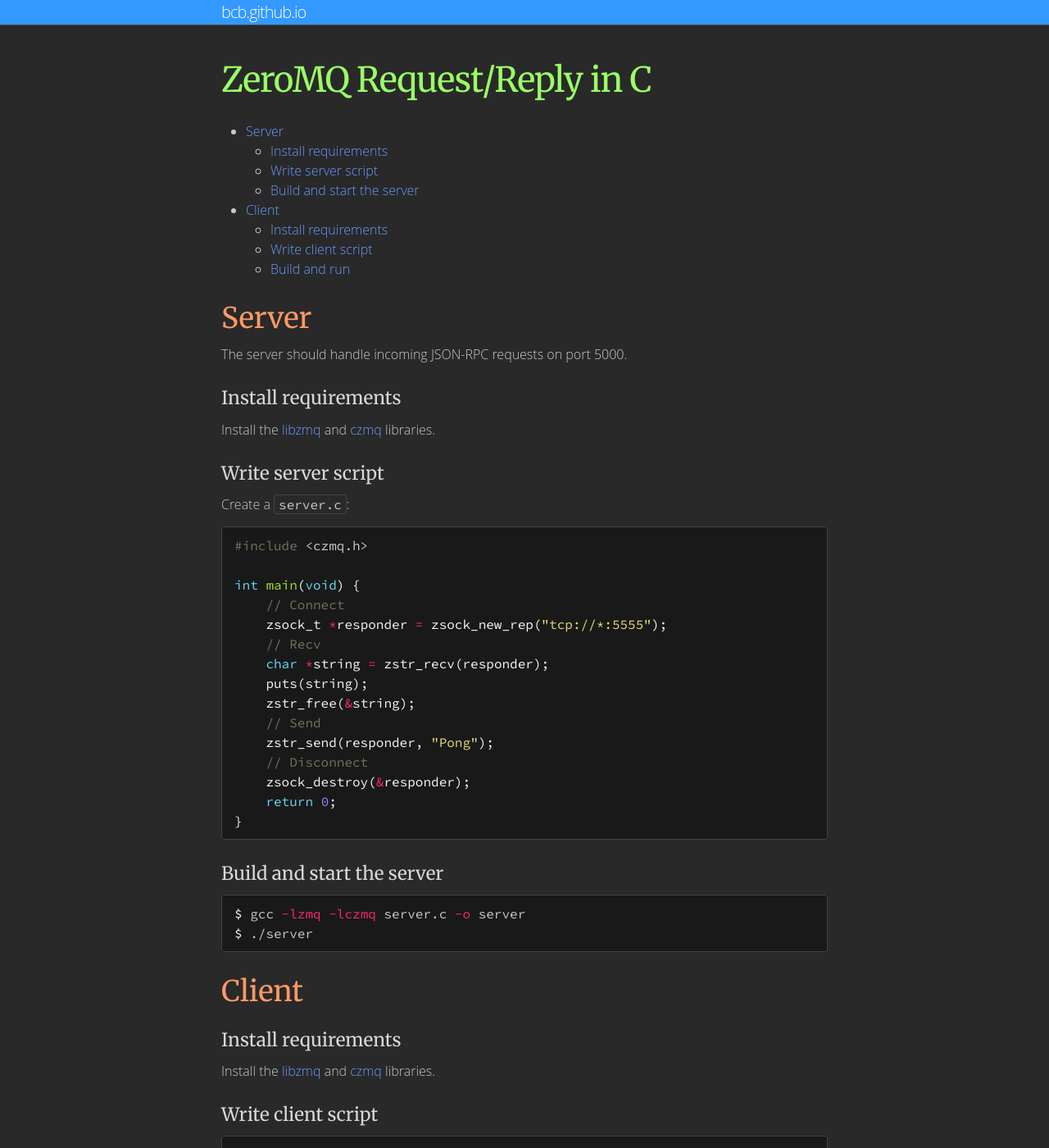
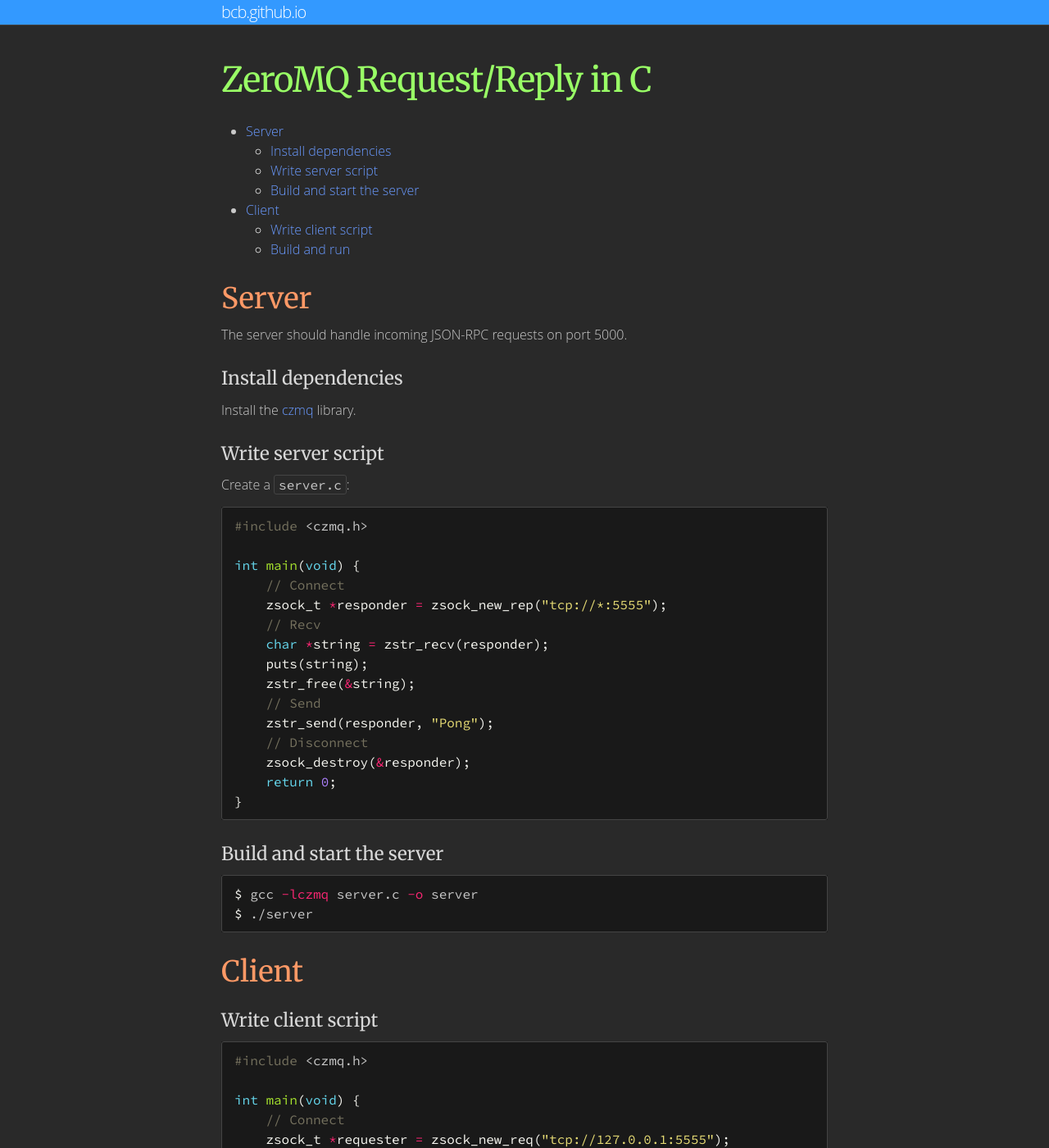
Before and after one commit to explodinglabs/explodinglabs.github.io, a Jekyll site: the page built from _c/zeromq-request-reply.markdown, in a window 1280 px wide and 1400 px high. Shown: the whole window at 82% size. Built offline with Jekyll 4.4.1, drawn with Linux system fonts in a browser that asks for light colours; some web fonts are replaced; some of the changed text lies outside the part shown.

Commit message:
Fix up zeromq in c doc

````diff
--- a/_c/zeromq-request-reply.markdown
+++ b/_c/zeromq-request-reply.markdown
@@ -11,11 +11,10 @@ Server
 
 The server should handle incoming JSON-RPC requests on port 5000.
 
-Install requirements
+Install dependencies
 --------------------
 
-Install the [libzmq](https://github.com/zeromq/libzmq) and
-[czmq](https://github.com/zeromq/czmq) libraries.
+Install the [czmq](https://github.com/zeromq/czmq) library.
 
 Write server script
 -------------------
@@ -44,18 +43,12 @@ Build and start the server
 --------------------------
 
 ```shell
-$ gcc -lzmq -lczmq server.c -o server
+$ gcc -lczmq server.c -o server
 $ ./server
 ```
 
 Client
 ======
-
-Install requirements
---------------------
-
-Install the [libzmq](https://github.com/zeromq/libzmq) and
-[czmq](https://github.com/zeromq/czmq) libraries.
 
 Write client script
 -------------------
@@ -82,7 +75,7 @@ Build and run
 -------------
 
 ```shell
-$ gcc -lzmq -lczmq client.c -o client
+$ gcc -lczmq client.c -o client
 $ ./client
-'pong'
+Pong
 ```
````
